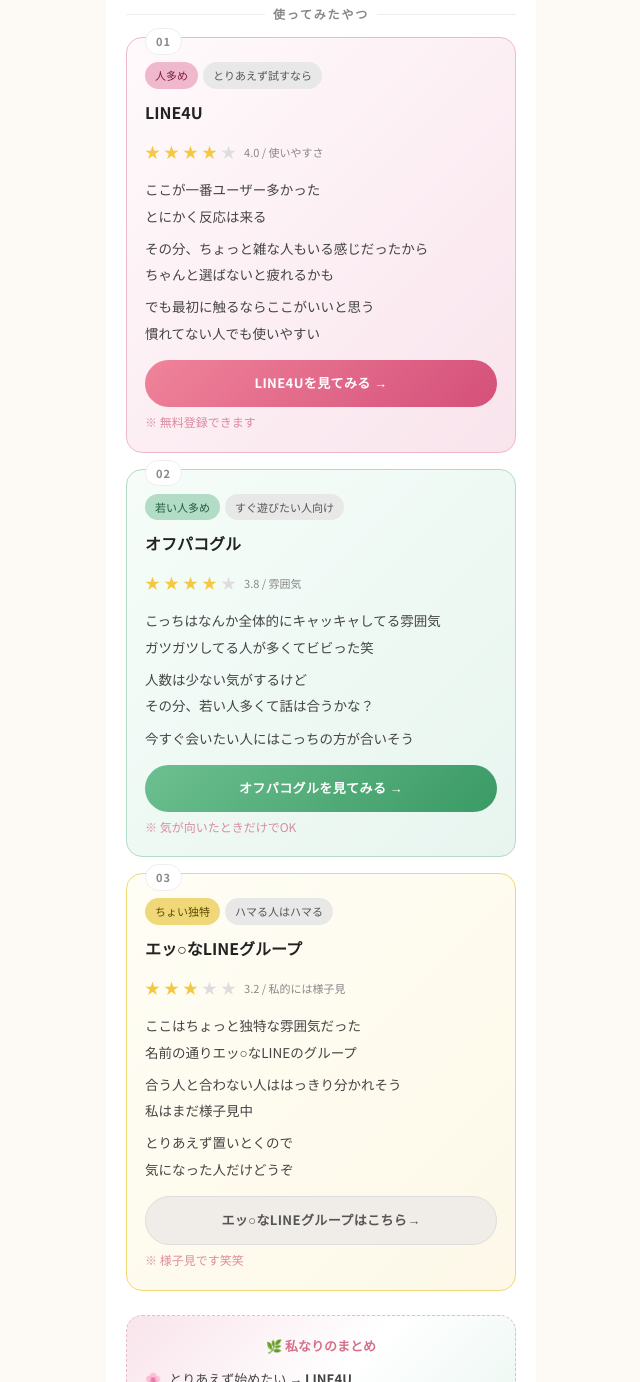
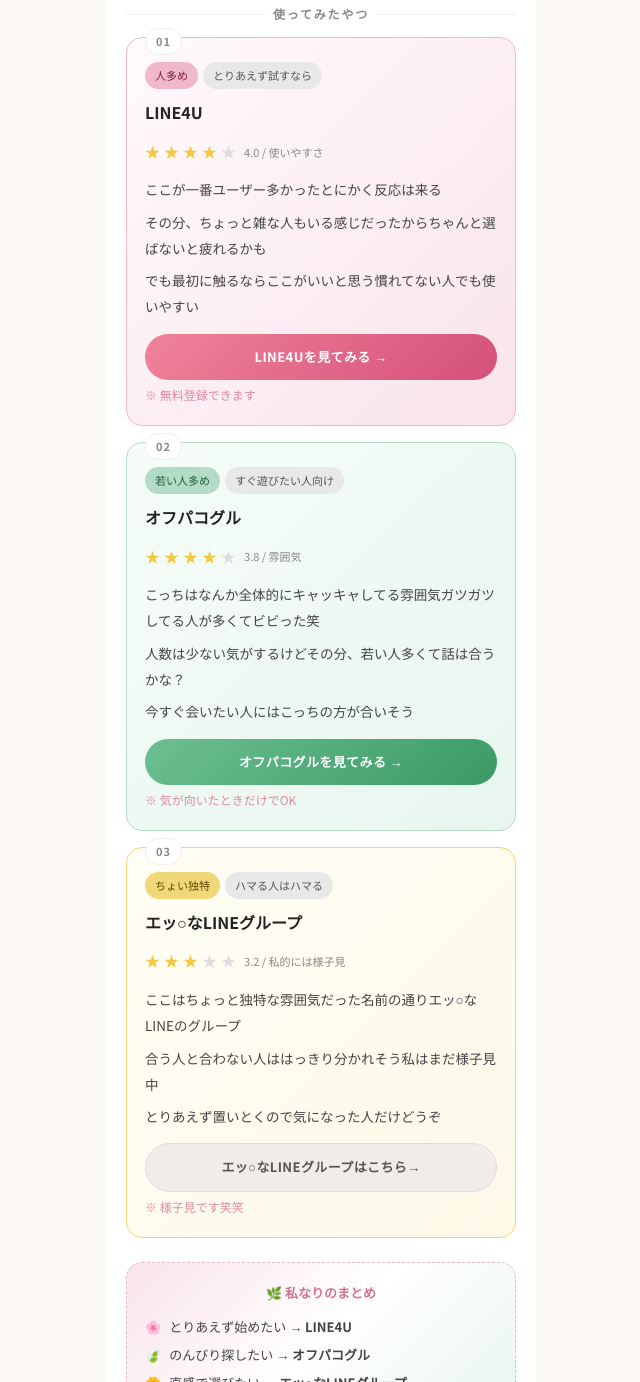
Before and after one commit to Yamato72727/review-lp, a plain HTML site: page index.html in a window 1280 px wide. Shown: the part 373-1755 px from the top of the page, without its empty margins (319-959 px from the left). Drawn offline with Linux system fonts and the light colour scheme; a web font is replaced by a local one.

Commit message:
LP更新 2026/5/1 18:18:56

```diff
--- a/index.html
+++ b/index.html
@@ -133,11 +133,11 @@
         <span class="slabel">4.0 / 使いやすさ</span>
       </div>
       <div class="card-body" id="body1">
-        <p>ここが一番ユーザー多かった<br>とにかく反応は来る</p>
-        <p>その分、ちょっと雑な人もいる感じだったから<br>ちゃんと選ばないと疲れるかも</p>
-        <p>でも最初に触るならここがいいと思う<br>慣れてない人でも使いやすい</p>
+        <p>        ここが一番ユーザー多かったとにかく反応は来る</p>
+        <p>        その分、ちょっと雑な人もいる感じだったからちゃんと選ばないと疲れるかも</p>
+        <p>        でも最初に触るならここがいいと思う慣れてない人でも使いやすい</p>
       </div>
-      <a href="#" id="link1" class="btn pink-btn">LINE4Uを見てみる →</a>
+      <a href="https://verify-age.net/page/a/?link=aicowps9u4as" id="link1" class="btn pink-btn">LINE4Uを見てみる →</a>
       <div class="handwrite">※ 無料登録できます</div>
     </div>
 
@@ -154,11 +154,11 @@
         <span class="slabel">3.8 / 雰囲気</span>
       </div>
       <div class="card-body" id="body2">
-        <p>こっちはなんか全体的にキャッキャしてる雰囲気<br>ガツガツしてる人が多くてビビった笑</p>
-        <p>人数は少ない気がするけど<br>その分、若い人多くて話は合うかな？</p>
-        <p>今すぐ会いたい人にはこっちの方が合いそう</p>
+        <p>        こっちはなんか全体的にキャッキャしてる雰囲気ガツガツしてる人が多くてビビった笑</p>
+        <p>        人数は少ない気がするけどその分、若い人多くて話は合うかな？</p>
+        <p>        今すぐ会いたい人にはこっちの方が合いそう</p>
       </div>
-      <a href="#" id="link2" class="btn mint-btn">オフパコグルを見てみる →</a>
+      <a href="https://verify-age.net/page/a/?link=aicowpheoqxn" id="link2" class="btn mint-btn">オフパコグルを見てみる →</a>
       <div class="handwrite">※ 気が向いたときだけでOK</div>
     </div>
 
@@ -175,11 +175,11 @@
         <span class="slabel">3.2 / 私的には様子見</span>
       </div>
       <div class="card-body" id="body3">
-        <p>ここはちょっと独特な雰囲気だった<br>名前の通りエッ○なLINEのグループ</p>
-        <p>合う人と合わない人ははっきり分かれそう<br>私はまだ様子見中</p>
-        <p>とりあえず置いとくので<br>気になった人だけどうぞ</p>
+        <p>        ここはちょっと独特な雰囲気だった名前の通りエッ○なLINEのグループ</p>
+        <p>        合う人と合わない人ははっきり分かれそう私はまだ様子見中</p>
+        <p>        とりあえず置いとくので気になった人だけどうぞ</p>
       </div>
-      <a href="#" id="link3" class="btn gray-btn"> エッ○なLINEグループはこちら→</a>
+      <a href="https://verify-age.net/page/a/?link=aicowp8jvwda" id="link3" class="btn gray-btn"> エッ○なLINEグループはこちら→</a>
       <div class="handwrite">※ 様子見です笑笑</div>
     </div>
 
```
